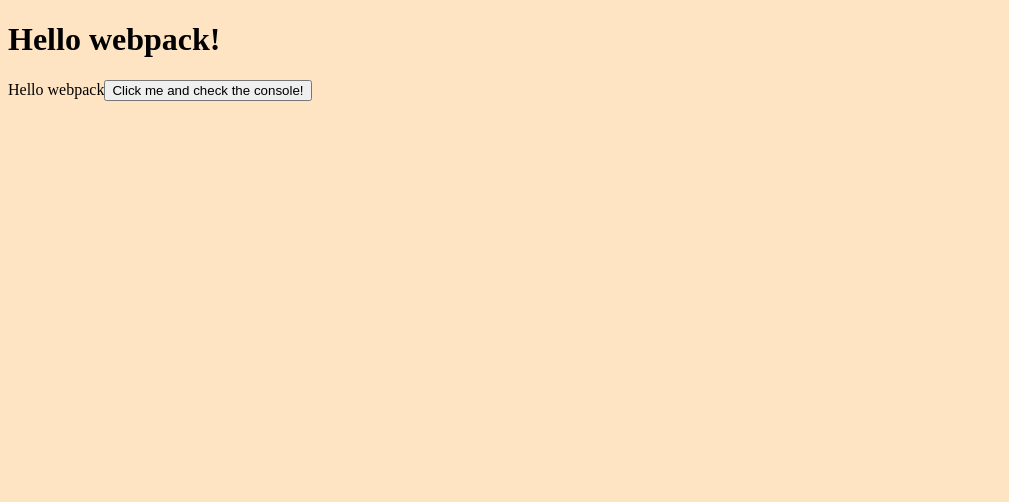
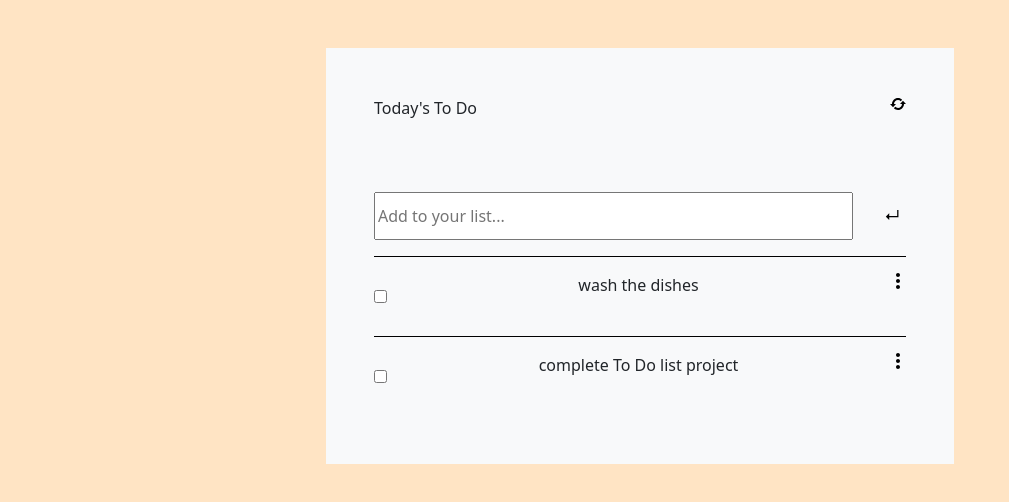
Before and after one commit to JuliCarracedo/to-do-list, a website built with webpack: page src/index.html in a window 1280 px wide. Shown: the whole page, without its empty margins (0-1009 px from the left). Built offline with nearby package versions, Linux system fonts and the light colour scheme.

Commit message:
Add new list capabilities

```diff
--- a/src/index.html
+++ b/src/index.html
@@ -3,9 +3,30 @@
 <head>
     <meta charset="UTF-8">
     <meta name="viewport" content="width=device-width, initial-scale=1.0">
-    <title>Wbpack Exercise</title>
+    <link href="https://cdn.jsdelivr.net/npm/bootstrap@5.1.0/dist/css/bootstrap.min.css" rel="stylesheet" integrity="sha384-KyZXEAg3QhqLMpG8r+8fhAXLRk2vvoC2f3B09zVXn8CA5QIVfZOJ3BCsw2P0p/We" crossorigin="anonymous">
+    <title>To Do List</title>
 </head>
-<body>
-    <h1>Hello webpack!</h1>
+<body class="container-fluid d-flex h-100 align-content-center">
+
+        <ul id="list" class="list-unstyled w-50 mx-auto mt-5 container d-flex flex-column bg-light p-5">
+            <li class="d-flex justify-content-between align-content-center">
+                <p>Today's To Do</p>
+                <svg xmlns="http://www.w3.org/2000/svg" width="24" height="24" viewBox="0 0 24 24"><path d="M9 12l-4.463 4.969-4.537-4.969h3c0-4.97 4.03-9 9-9 2.395 0 4.565.942 6.179 2.468l-2.004 2.231c-1.081-1.05-2.553-1.699-4.175-1.699-3.309 0-6 2.691-6 6h3zm10.463-4.969l-4.463 4.969h3c0 3.309-2.691 6-6 6-1.623 0-3.094-.65-4.175-1.699l-2.004 2.231c1.613 1.526 3.784 2.468 6.179 2.468 4.97 0 9-4.03 9-9h3l-4.537-4.969z"/></svg>
+            </li>
+            <li class="d-flex justify-content-between align-content-center py-3">
+                <input type="text" id="new-item" placeholder="Add to your list...">
+                <button type="button" id="add">↵</button>
+            </li>
+            <li class="list-element d-flex justify-content-between align-content-center py-3">
+                <input type="checkbox" id="check">
+                <p>wash the dishes</p>
+                <svg xmlns="http://www.w3.org/2000/svg" width="24" height="24" viewBox="0 0 24 24"><path d="M12 18c1.657 0 3 1.343 3 3s-1.343 3-3 3-3-1.343-3-3 1.343-3 3-3zm0-9c1.657 0 3 1.343 3 3s-1.343 3-3 3-3-1.343-3-3 1.343-3 3-3zm0-9c1.657 0 3 1.343 3 3s-1.343 3-3 3-3-1.343-3-3 1.343-3 3-3z"/></svg>
+            </li>
+            <li class="list-element d-flex justify-content-between align-content-center py-3">
+                <input type="checkbox" id="check">
+                <p>complete To Do list project</p>
+                <svg xmlns="http://www.w3.org/2000/svg" width="24" height="24" viewBox="0 0 24 24"><path d="M12 18c1.657 0 3 1.343 3 3s-1.343 3-3 3-3-1.343-3-3 1.343-3 3-3zm0-9c1.657 0 3 1.343 3 3s-1.343 3-3 3-3-1.343-3-3 1.343-3 3-3zm0-9c1.657 0 3 1.343 3 3s-1.343 3-3 3-3-1.343-3-3 1.343-3 3-3z"/></svg>
+            </li>
+        </ul>
 </body>
 </html>
--- a/src/index.js
+++ b/src/index.js
@@ -1,19 +1,33 @@
-import _ from 'lodash';
-import printMe from './print.js';
 import './style.css';
+import {Task} from './task.js'
 
- function component() {
-   const element = document.createElement('div');
-  const btn = document.createElement('button');
+  const addBtn = document.getElementById('add');
+  const list = document.getElementById('list');
 
-   element.innerHTML = _.join(['Hello', 'webpack'], ' ');
+  let taskCounter = 1;
+  let tasks = [new Task("Do the dishes",false, taskCounter++), new Task("Wash my mouth",false, taskCounter++), new Task("Have a Coffee",false, taskCounter++)];
 
-  btn.innerHTML = 'Click me and check the console!';
-  btn.onclick = printMe;
+  console.log(tasks);
 
-  element.appendChild(btn);
+  addBtn.addEventListener('click', (event) => {
+      const element = document.createElement('li');
 
-   return element;
- }
+      event.preventDefault
+      let description = document.getElementById("new-item").value;
+      if(description === ""|| description ===" " || description == null){
+        alert("Description can't be empty");
+        return;
+      }
 
- document.body.appendChild(component());
+      element.innerHTML = `
+                    <input type="checkbox" id="check">
+                    <p>${description}</p>
+                    <svg xmlns="http://www.w3.org/2000/svg" width="24" height="24" viewBox="0 0 24 24"><path d="M12 18c1.657 0 3 1.343 3 3s-1.343 3-3 3-3-1.343-3-3 1.343-3 3-3zm0-9c1.657 0 3 1.343 3 3s-1.343 3-3 3-3-1.343-3-3 1.343-3 3-3zm0-9c1.657 0 3 1.343 3 3s-1.343 3-3 3-3-1.343-3-3 1.343-3 3-3z"/></svg>
+              `;
+      element.classList.add('list-element', 'd-flex', 'justify-content-between', 'align-content-center', 'py-3');
+      element.id = " "
+      list.appendChild(element);
+      alert(`'${description}' added.`);
+      document.getElementById("new-item").value =" ";
+    }
+);
--- a/src/print.js
+++ /dev/null
@@ -1,3 +0,0 @@
-export default function printMe() {
-    console.log('I get called from print.js!');
-  }
--- a/src/style.css
+++ b/src/style.css
@@ -1,3 +1,27 @@
 body {
     background-color: bisque;
 }
+
+li {
+    height: 10vh;
+}
+
+svg {
+    height: 1em;
+    width: 1em;
+}
+
+.list-element {
+    border-top-color: black;
+    border-top-width: 1px;
+    border-top-style: solid;
+}
+
+#new-item {
+    width: 90%;
+}
+
+#add {
+    border: none;
+    background-color: rgba(0, 0, 0, 0);
+}
--- /dev/null
+++ b/src/task.js
@@ -0,0 +1,7 @@
+export class Task {
+    constructor (description, completed = false, index){
+        this.description = description;
+        this.completed = completed;
+        this.index = index;
+    };
+};
--- a/webpack.config.js
+++ b/webpack.config.js
@@ -4,7 +4,6 @@ const HtmlWebpackPlugin = require('html-webpack-plugin');
 module.exports = {
     entry: {
       index: './src/index.js',
-      print: './src/print.js',
     },
    plugins: [
      new HtmlWebpackPlugin({
```
Also changed, not shown: dist/index.bundle.js, dist/index.bundle.js.LICENSE.txt (deleted), dist/index.html, dist/print.bundle.js (deleted).
